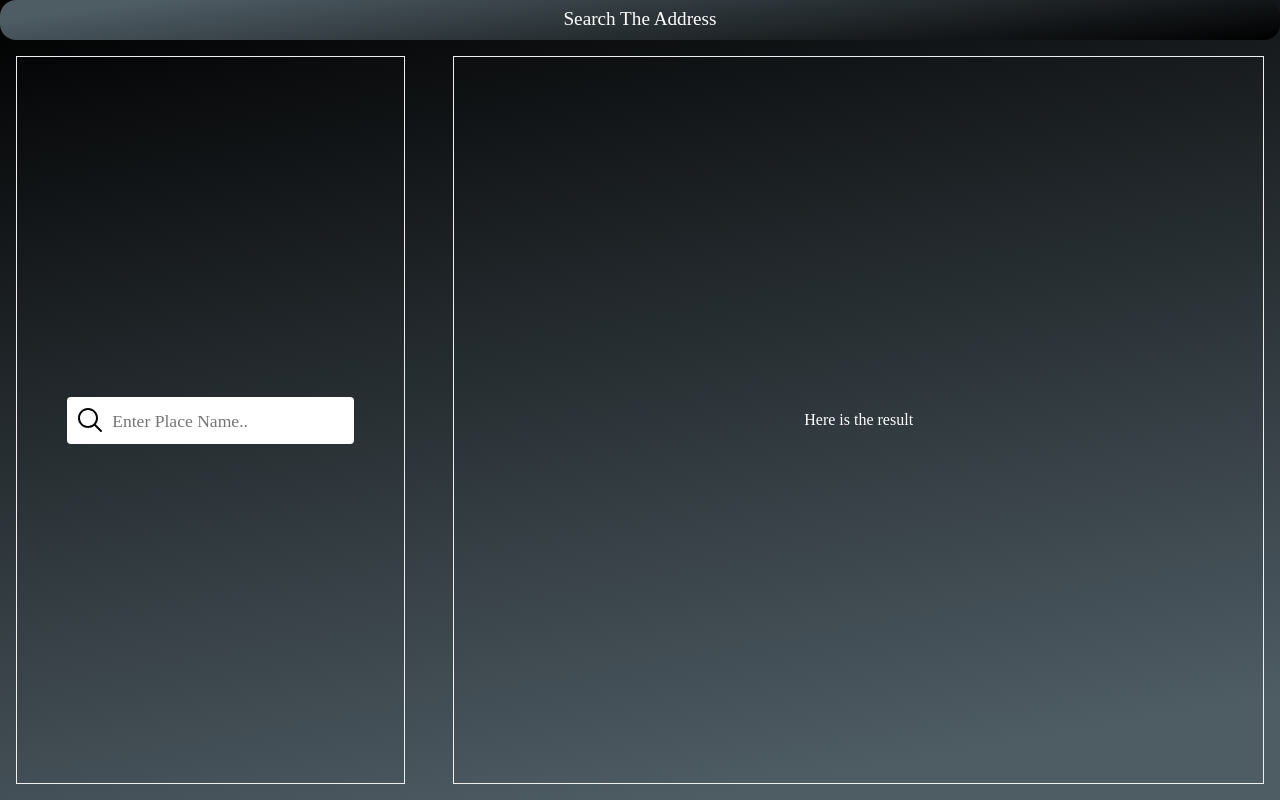
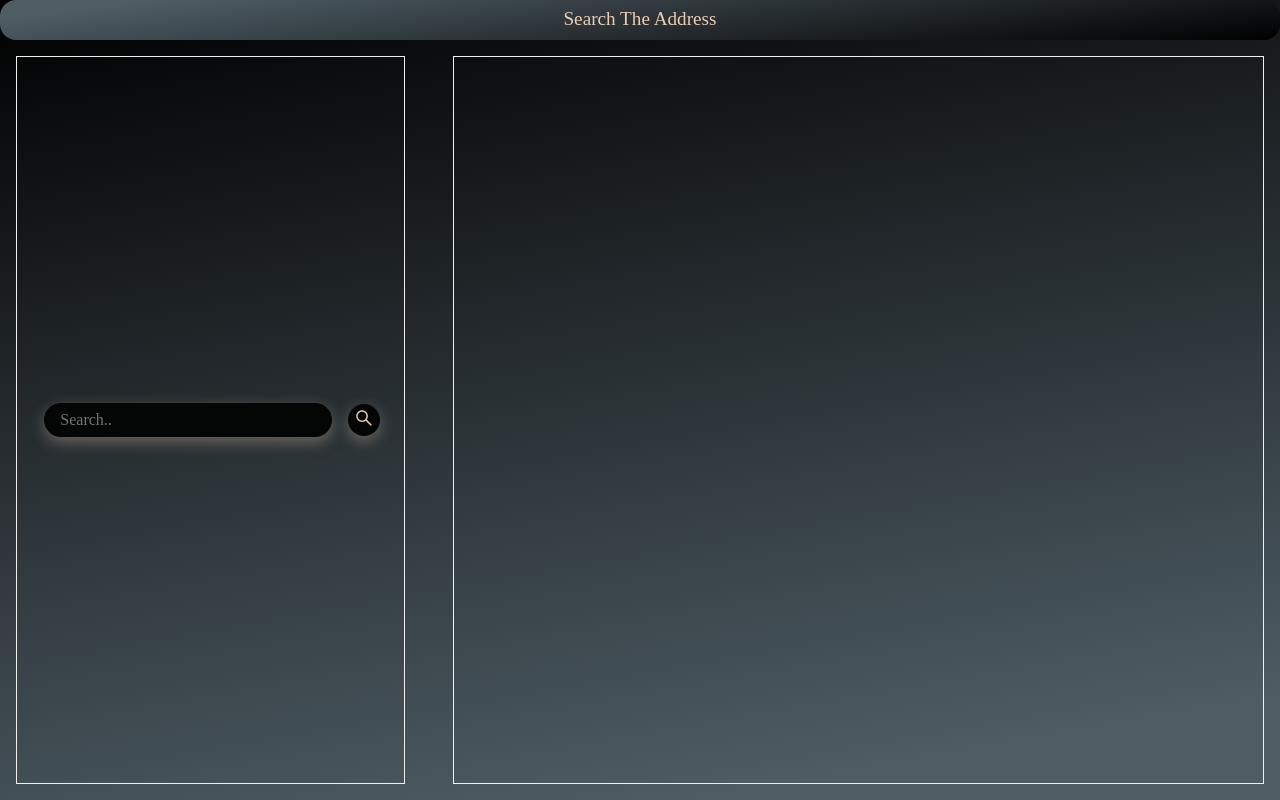
Before and after one commit to pthapa1/scraper-to-api-front-end, a React (Create React App) app: page / in a window 1280 px wide. Built offline with nearby package versions, Linux system fonts and the light colour scheme.

Commit message:
solved the console fetching problem

```diff
--- a/src/App.css
+++ b/src/App.css
@@ -8,7 +8,7 @@
   padding: 0;
   list-style: none;
   font-family: 'Roboto Serif', serif;
-  color: white;
+  color: #ebccb4;
 }
 
 body {
@@ -20,7 +20,7 @@ body {
   height: 100%;
 }
 a {
-  color: #efefef;
+  color: inherit;
   text-decoration: none;
 }
 .wrapper {
@@ -55,25 +55,69 @@ a {
   align-items: center;
   justify-content: center;
   margin: 1em;
-  /* remove this later */
+  /* TODO: remove this later */
   border: #efefef 1px solid;
+}
+.address-details {
+  display: flex;
+  flex-direction: column;
 }
 @media screen and (max-width: 767px) {
   .grid-container {
     display: grid;
     grid-template-columns: 1fr;
-    grid-template-rows: 1fr 1fr;
+    grid-template-rows: 1fr 6fr;
   }
 }
+/* search Icon Button */
+button {
+  height: 2rem;
+  width: 2rem;
+  border-radius: 50%;
+  border: none;
+  outline: none;
+  background-color: #040505;
+  cursor: pointer;
+  transition: 0.2 ease-in-out;
+  margin-right: 1em;
+  box-shadow: rgba(235, 204, 180, 0.35) 0px 5px 15px;
+}
+button:hover {
+  background: #7c7c7c6b;
+  transform: scale(1.2);
+}
 
-#myInput {
-  box-sizing: border-box;
-  /* background-image: url('searchicon.svg'); */
-  background-image: url('./components/images/searchicon.svg');
-  background-position: 8px 8px;
-  background-repeat: no-repeat;
-  font-size: 1.1em;
-  padding: 14px 20px 12px 45px;
+/* input */
+input#myInput {
   border: none;
-  border-radius: 4px;
+  outline: none;
+  padding: 0.5em 1em;
+  border-radius: 17px;
+  background-color: #040505;
+  font-family: inherit;
+  font-size: inherit;
+  color: rgb(235, 204, 180);
+  width: calc(100% - 100px);
+  box-shadow: rgba(235, 204, 180, 0.35) 0px 5px 15px;
 }
+/* individual Address Card */
+.singleDetail {
+  display: flex;
+  flex-direction: column;
+  width: 100%;
+  padding: 1em;
+  background-color: #7c7c7c2d;
+  margin: 0.5em 0;
+  box-shadow: rgba(50, 50, 93, 0.25) 0px 50px 100px -20px,
+    rgba(235, 204, 180, 0.3) 0px 30px 60px -30px,
+    rgba(235, 204, 180, 0.35) 0px -2px 6px 0px inset;
+}
+
+.singleDetail:hover {
+  transform: scale(1.0099);
+}
+
+.singleDetail > p {
+  padding: 2px;
+  letter-spacing: 1px;
+}
--- /dev/null
+++ b/src/components/body/addressSection.js
@@ -0,0 +1,20 @@
+function AddressSection(props) {
+  return (
+    <div className='singleDetail'>
+      <p className='name'>${props.name}</p>
+      <p className='address'>${props.address}</p>
+      <p className='phone'>${props.phone}</p>
+    </div>
+  );
+}
+// function ErrorSection(props) {
+//   return (
+//     <div className='singleDetail'>
+//       <p className='message'>
+//         ${err}: Please Input a Valid Name. Special Characters and Empty Spaces
+//         Are Not Allowed in the Search Box.{' '}
+//       </p>
+//     </div>
+//   );
+// }
+export default AddressSection;
--- a/src/components/body/body.js
+++ b/src/components/body/body.js
@@ -1,20 +1,87 @@
 import '../../App.css';
+import AddressSection from '../body/addressSection';
+import React, { useEffect, useState } from 'react';
 
 function QueryAndResult() {
+  const [getAddress, setGetAddress] = useState([]);
+
+  const completeAddress = () => {
+    const elementFromTemplate = (html) => {
+      const template = document.createElement('template');
+      template.innerHTML = html.trim();
+      return template.content.firstElementChild;
+    };
+    const addressContainer = document.getElementById('address-container');
+    const placeName = document.getElementById('myInput').value;
+
+    fetch(`http://localhost:3000/address/${placeName}`, { method: 'GET' })
+      .then((res) => {
+        // if (!res.ok) {
+        //   throw new Error(`HTTP error ${res.status}`);
+        // } else {
+        //   return res.json();
+        // }
+        if (res.ok) {
+          return res.json().then((json) => console.log(json));
+        }
+        throw res;
+      })
+      .then((data) => {
+        setGetAddress(data);
+        console.log(`This is a list: ${getAddress}`);
+        getAddress.forEach((location) => {
+          // const myElementList = elementFromTemplate(`
+          //     <div class="singleDetail">
+          //     <p class="name">${location.name}</p>
+          //     <p class="address">${location.address}</p>
+          //     <p class="phone">${location.phone}</p>
+          // </div>`);
+          // const myElementList = <AddressSection />;
+
+          /* location && */ addressContainer.appendChild(
+            <AddressSection location={location} />
+          );
+        });
+      })
+      .catch((err) => {
+        const myElementlist = elementFromTemplate(`
+        <div class="singleDetail">
+        <p class="message">${err}: Please Input a Valid Name. Special Characters and Empty Spaces Are Not Allowed in the Search Box.  </p>
+        </div>
+      `);
+        addressContainer.appendChild(myElementlist);
+      });
+  };
+  useEffect(() => {
+    document
+      .querySelector('#search-btn')
+      .addEventListener('click', completeAddress);
+  }, []);
   return (
     <>
       <section className='grid-container'>
-        <div className='grid-item'>
+        <div className='grid-item search'>
           <input
             type='text'
-            placeholder='Enter Place Name..'
+            placeholder='Search..'
             id='myInput'
             className='grid-item'
           />
+          <button id='search-btn' onClick={completeAddress}>
+            <svg
+              stroke='currentColor'
+              fill='currentColor'
+              strokeWidth='0'
+              viewBox='0 0 1024 1024'
+              height='1.5em'
+              width='1.5em'
+              xmlns='http://www.w3.org/2000/svg'
+            >
+              <path d='M909.6 854.5L649.9 594.8C690.2 542.7 712 479 712 412c0-80.2-31.3-155.4-87.9-212.1-56.6-56.7-132-87.9-212.1-87.9s-155.5 31.3-212.1 87.9C143.2 256.5 112 331.8 112 412c0 80.1 31.3 155.5 87.9 212.1C256.5 680.8 331.8 712 412 712c67 0 130.6-21.8 182.7-62l259.7 259.6a8.2 8.2 0 0 0 11.6 0l43.6-43.5a8.2 8.2 0 0 0 0-11.6zM570.4 570.4C528 612.7 471.8 636 412 636s-116-23.3-158.4-65.6C211.3 528 188 471.8 188 412s23.3-116.1 65.6-158.4C296 211.3 352.2 188 412 188s116.1 23.2 158.4 65.6S636 352.2 636 412s-23.3 116.1-65.6 158.4z'></path>
+            </svg>
+          </button>
         </div>
-        <div className='grid-item'>
-          <p>Here is the result</p>
-        </div>
+        <div id='address-container' className='grid-item address-details'></div>
       </section>
     </>
   );
```
